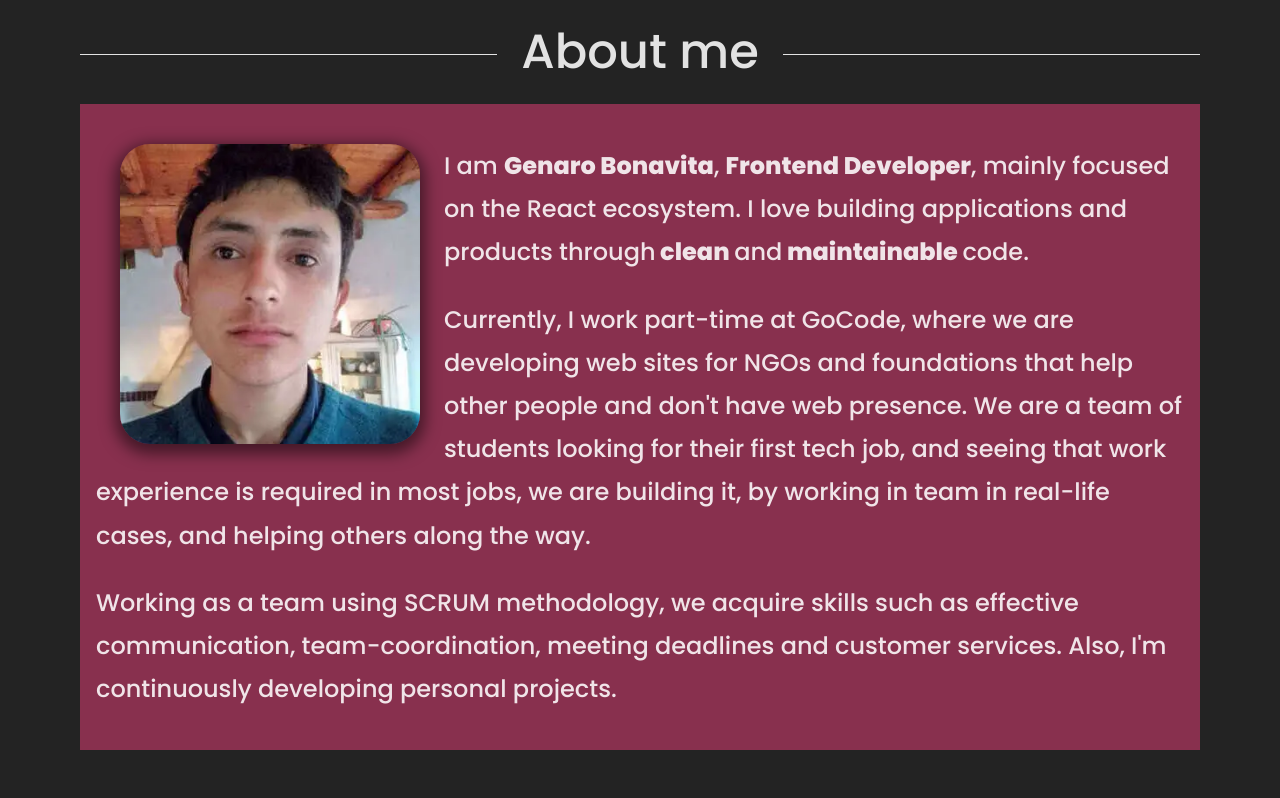
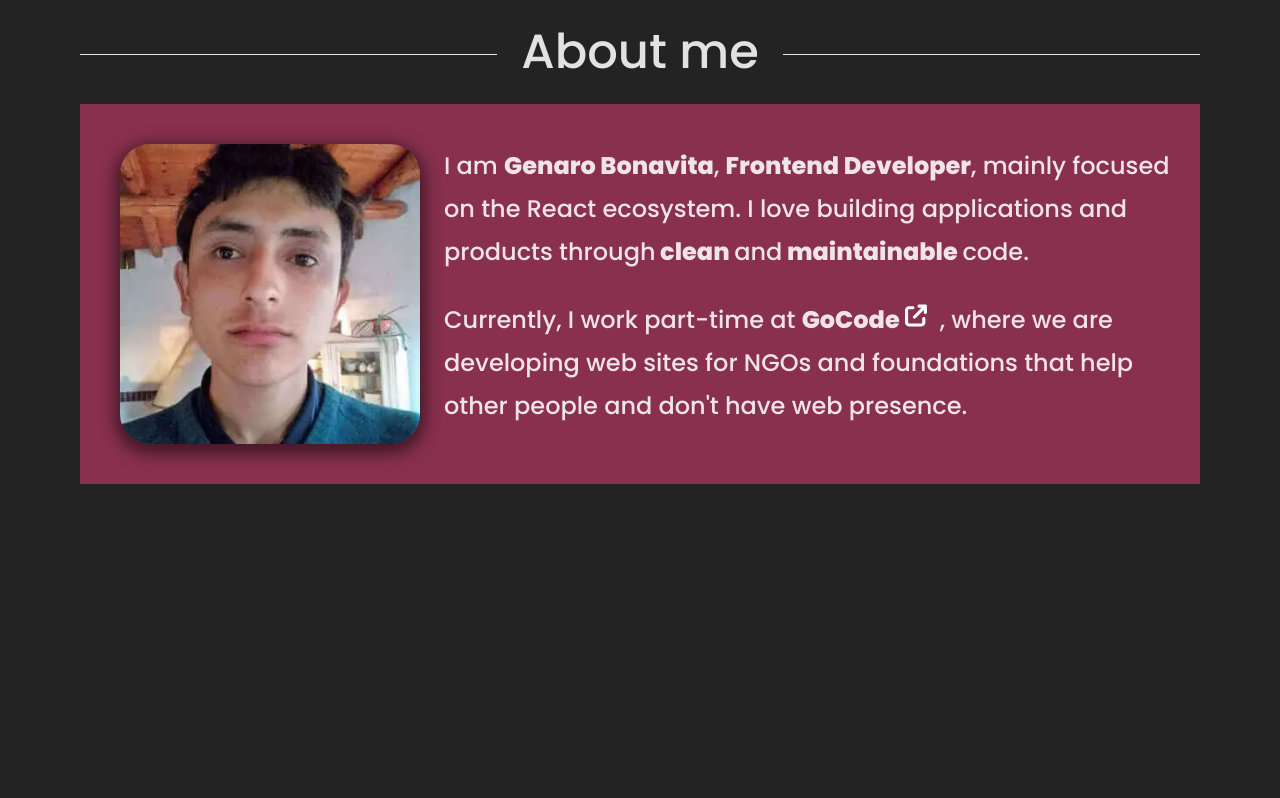
Before and after one commit to genaroibc/portfolio, a React (Vite) app: page / in a window 1280 px wide. Shown: the part 1088-1886 px from the top of the page. Built offline with nearby package versions, Linux system fonts and the light colour scheme.

Commit message:
feat: change description and add link

```diff
--- a/src/components/About.jsx
+++ b/src/components/About.jsx
@@ -6,7 +6,7 @@ const STAboutSection = styled.article`
   background-color: var(--terciary-color);
   padding: 1rem;
 
-  img {
+  img.profile-photo {
     margin: 1.5rem auto;
     display: block;
     float: none;
@@ -14,6 +14,16 @@ const STAboutSection = styled.article`
     max-width: 400px;
     border-radius: 30px;
     box-shadow: 0px 5px 15px 5px rgba(0, 0, 0, 0.5);
+  }
+  a {
+    font-weight: bold;
+  }
+
+  img.new-tab-icon {
+    width: 20px;
+    margin: 0 5px;
+    bottom: 0;
+    transform: translateY(5px);
   }
 
   .text-bold {
@@ -25,10 +35,28 @@ const STAboutSection = styled.article`
   }
 
   @media screen and (min-width: 768px) {
-    img {
+    img.profile-photo {
       float: left;
       width: 300px;
       margin: 1.5rem;
+    }
+
+    a {
+      position: relative;
+
+      img.new-tab-icon {
+        transition: transform 0.6s;
+        position: relative;
+        transform: rotateZ(-35deg) translateY(5px);
+        width: 30px;
+      }
+
+      &:hover {
+        img.new-tab-icon {
+          opacity: 1;
+          transform: rotateZ(0deg) translateY(5px);
+        }
+      }
     }
   }
 `;
@@ -38,7 +66,11 @@ export default function About() {
     <section className="animated-section" id="about">
       <STSectionTitle>About me</STSectionTitle>
       <STAboutSection>
-        <img src="/img/genaro-bonavita.webp" alt="my profile photo" />
+        <img
+          className="profile-photo"
+          src="/img/genaro-bonavita.webp"
+          alt="my profile photo"
+        />
         <p>
           I am <span className="text-bold">Genaro Bonavita</span>,{" "}
           <span className="text-bold">Frontend Developer</span>, mainly focused
@@ -50,18 +82,17 @@ export default function About() {
           code.
         </p>
         <p>
-          Currently, I work part-time at GoCode, where we are developing web
-          sites for NGOs and foundations that help other people and don't have
-          web presence. We are a team of students looking for their first tech
-          job, and seeing that work experience is required in most jobs, we are
-          building it, by working in team in real-life cases, and helping others
-          along the way.
-        </p>
-        <p>
-          Working as a team using SCRUM methodology, we acquire skills such as
-          effective communication, team-coordination, meeting deadlines and
-          customer services. Also, I'm continuously developing personal
-          projects.
+          Currently, I work part-time at{" "}
+          <a href="https://www.gocode.ar/" target="_blank">
+            GoCode
+            <img
+              className="new-tab-icon"
+              src="/svg/newtab.svg"
+              alt="new tab icon"
+            />
+          </a>
+          , where we are developing web sites for NGOs and foundations that help
+          other people and don't have web presence.
         </p>
       </STAboutSection>
     </section>
```
